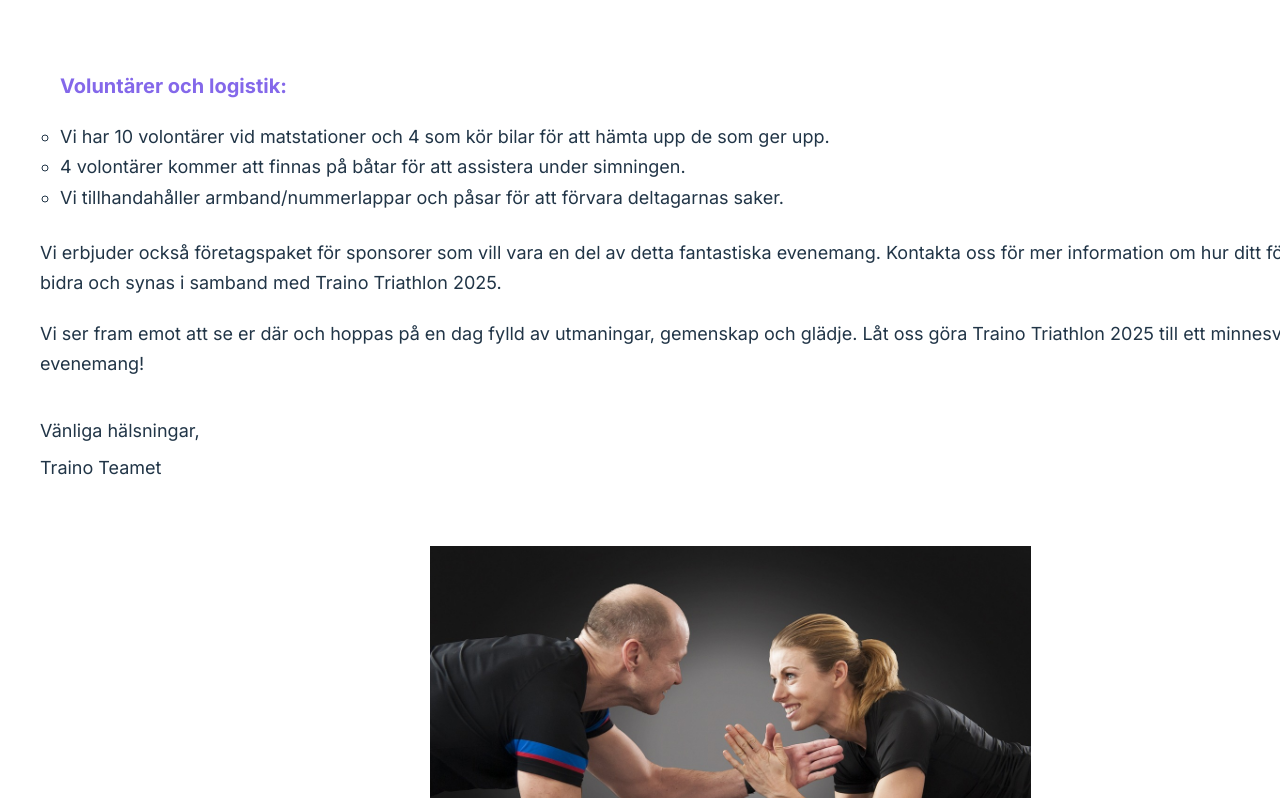
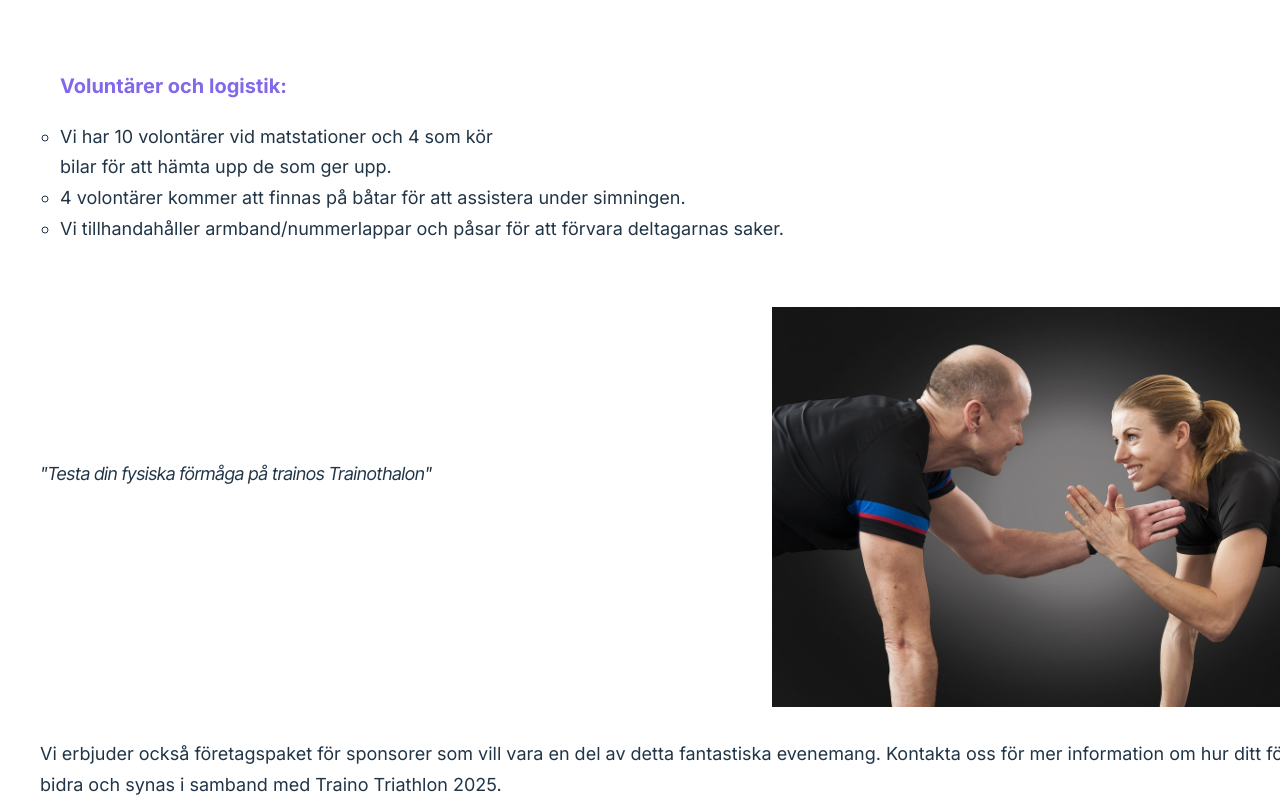
Before and after one commit to SofiaHjerpe/trainoevent, a React (Vite) app: page / in a window 1280 px wide. Shown: the part 1182-1980 px from the top of the page. Built offline with nearby package versions, Linux system fonts and the light colour scheme.

Commit message:
fix styling, move up form

```diff
--- a/index.html
+++ b/index.html
@@ -6,6 +6,7 @@
     <link href="https://fonts.googleapis.com/icon?family=Material+Icons" rel="stylesheet" />
     <link rel="preconnect" href="https://fonts.googleapis.com">
 <link rel="preconnect" href="https://fonts.gstatic.com" crossorigin>
+<link href="https://fonts.googleapis.com/css2?family=Inter+Tight:ital,wght@0,100..900;1,100..900&family=Inter:wght@100..900&display=swap" rel="stylesheet">
 <link href="https://fonts.googleapis.com/css2?family=Inter:wght@100..900&display=swap" rel="stylesheet">
     <meta name="viewport" content="width=device-width, initial-scale=1.0" />
     <title>Vite + React + TS</title>
--- a/src/components/FormItem.tsx
+++ b/src/components/FormItem.tsx
@@ -5,8 +5,7 @@ import { v4 as uuidv4 } from "uuid";
 import SavedPopUp from "./SavedPopup";
 
 export function FormItem(): ReactElement {
-  const { addTodoToList, logSavedUsers } =
-    useContext(FormContext);
+  const { addTodoToList, logSavedUsers } = useContext(FormContext);
   const [value, setValue] = useState("");
   const [authorVal, setAuthorValue] = useState("");
   const [email, setEmail] = useState("");
@@ -24,10 +23,10 @@ export function FormItem(): ReactElement {
     };
     addTodoToList(newItem);
     setValue("");
-      setPopUp(true);
-      setTimeout(() => {
-        setPopUp(false);
-      }, 2000);
+    setPopUp(true);
+    setTimeout(() => {
+      setPopUp(false);
+    }, 2000);
   };
   logSavedUsers();
 
@@ -137,9 +136,11 @@ export function FormItem(): ReactElement {
             </li>
           </ul>
           <ul>
-            <strong className="smallheading" style={{marginTop: "3rem"}}>Voluntärer och logistik:</strong>
+            <strong className="smallheading" style={{ marginTop: "3rem" }}>
+              Voluntärer och logistik:
+            </strong>
             &nbsp;
-            <li className="nowrap">
+            <li className="nowrap width">
               Vi har 10 volontärer vid matstationer och 4 som kör bilar för att
               hämta upp de som ger upp.
             </li>
@@ -158,6 +159,21 @@ export function FormItem(): ReactElement {
           <span className="image two"></span>
         </div>
       </div>
+      <div className="flex-container">
+        <p className="empathisetext">
+          "Testa din fysiska förmåga på trainos Trainothalon"
+        </p>
+
+        <div className="image-container centermobile">
+          <span
+            className="image-main"
+            style={{
+              transform: "translateY(-0.25rem)",
+              marginBottom: "1.25rem",
+            }}
+          ></span>
+        </div>
+      </div>
       <p className="text">
         <em style={{ marginBottom: "1.25rem" }}>
           Vi erbjuder också företagspaket för sponsorer som vill vara en del av
@@ -170,11 +186,6 @@ export function FormItem(): ReactElement {
       </p>
       <p className="nowrap regards">Vänliga hälsningar, </p>
       <p className="nowrap regards padding ">Traino Teamet</p>
-      <div className="flex-container">
-        <div className="image-container centermobile" >
-          <span className="image-main" style={{transform: "translateY(-2.25rem)"}} ></span>
-        </div>
-      </div>
     </div>
   );
 }
--- a/src/css/main.css
+++ b/src/css/main.css
@@ -25,14 +25,15 @@
   justify-content: space-between;
 }
 .centermobile {
-    margin-top: 0;
-    margin-inline: 350px;
+  margin-top: 0;
+  margin-inline: 0.25rem;
 }
 .image-main {
   display: flex;
   background-image: url(../assets/kett.jpg);
   background-size: contain;
-  width: 45rem;
+  width: 43rem;
+  transform: translateX(-6.25rem);
   height: 25rem;
   background-repeat: no-repeat;
   background-position: center;
@@ -52,6 +53,7 @@
   background-image: url(../assets/swimming.jpg);
   background-size: contain;
   align-self: flex-end;
+  margin-inline: 0;
   background-repeat: no-repeat;
 }
 
@@ -103,6 +105,7 @@
   list-style: circle;
   flex-direction: column;
 }
+
 ul {
   display: flex;
   flex-direction: column;
@@ -112,8 +115,6 @@ ul {
 }
 
 .nowrap {
-  flex-direction: row;
-  flex-flow: nowrap;
   white-space: nowrap;
   font-size: 18px;
   align-self: flex-start;
@@ -121,7 +122,11 @@ ul {
   justify-self: center;
   line-height: 1.7;
 }
-
+.width {
+  white-space: normal;
+  inline-size: 450px;
+  overflow-wrap: break-word;
+}
 .inputs {
   display: flex;
   flex: 1;
@@ -192,6 +197,16 @@ textarea:-webkit-autofill {
   /* Adjust the box-shadow color to match your background */
 }
 
+.empathisetext {
+  display: flex;
+  margin-top: 200px;
+  margin-inline: 1.25rem;
+  font-family: "Inter Tight", sans-serif;
+  font-style: italic !important;
+  white-space: nowrap;
+  font-size: 18px;
+}
+
 /* Firefox */
 input:-moz-autofill,
 textarea:-moz-autofill {
@@ -240,10 +255,20 @@ textarea:-moz-autofill {
   header {
     gap: 15px;
   }
+  .image {
+    align-self: flex-end;
+    transform: translateX(2.5rem);
+  }
+
   .centermobile {
     margin-top: 0;
     margin-inline: 0;
-}
+  }
+
+  .empathisetext {
+    margin-top: 1.25rem;
+    margin-inline: 2.25rem;
+  }
   .register {
     transform: translateX(-2rem);
     margin-inline: 0;
```
